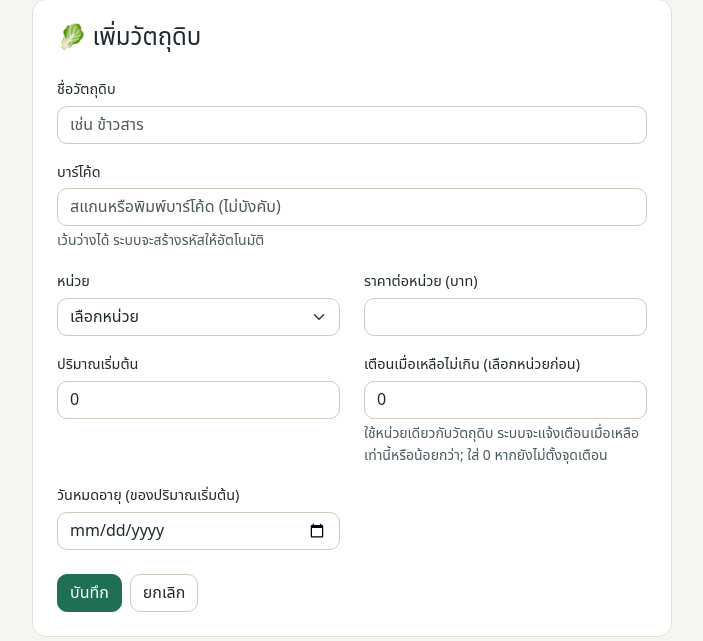
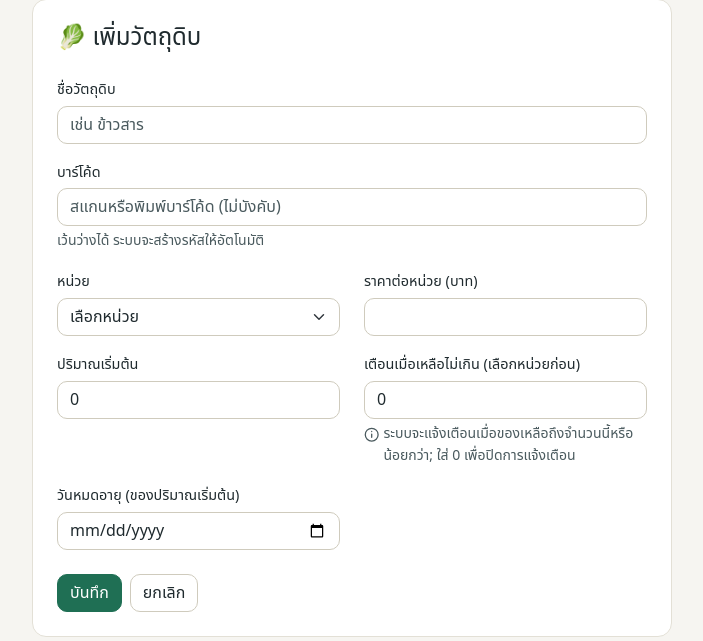
Before and after one commit to theepop66/CN331-Restaurant-management, a Django app: page /inventory/new/ in a window 1280 px wide. Shown: the part 129-770 px from the top of the page, without its empty margins (288-991 px from the left). Run offline with Django 5.2, Linux system fonts and the light colour scheme; a user stored in the database is signed in; tables that the repository leaves empty hold one stand-in row (values such as "Sample post"); some web fonts are replaced.

Commit message:
style(inventory): clarify reorder help with info icon

```diff
--- a/main/myproject/inventory/forms.py
+++ b/main/myproject/inventory/forms.py
@@ -93,8 +93,8 @@ class IngredientForm(forms.ModelForm):
         self.fields['unit'].choices = [('', 'เลือกหน่วย')] + list(Ingredient.Unit.choices)
         self.fields['price'].required = True
         self.fields['par_level'].help_text = (
-            'ใช้หน่วยเดียวกับวัตถุดิบ ระบบจะแจ้งเตือนเมื่อเหลือเท่านี้หรือน้อยกว่า; '
-            'ใส่ 0 หากยังไม่ตั้งจุดเตือน'
+            'ระบบจะแจ้งเตือนเมื่อของเหลือถึงจำนวนนี้หรือน้อยกว่า; '
+            'ใส่ 0 เพื่อปิดการแจ้งเตือน'
         )
         if self.instance.pk:
             # แก้ไขวัตถุดิบเดิม: ไม่มีช่องวันหมดอายุ (วันหมดอายุอยู่ที่ล็อต)
--- a/main/myproject/inventory/models.py
+++ b/main/myproject/inventory/models.py
@@ -86,7 +86,7 @@ class Ingredient(models.Model):
         decimal_places=3,
         default=Decimal('0'),
         validators=[MinValueValidator(Decimal('0'))],
-        help_text='ใช้หน่วยเดียวกับวัตถุดิบ ระบบจะแจ้งเตือนเมื่อเหลือเท่านี้หรือน้อยกว่า; ใส่ 0 หากยังไม่ตั้งจุดเตือน',
+        help_text='ระบบจะแจ้งเตือนเมื่อของเหลือถึงจำนวนนี้หรือน้อยกว่า; ใส่ 0 เพื่อปิดการแจ้งเตือน',
     )
     price = models.DecimalField(
         'ราคาต่อหน่วย',
--- a/main/myproject/templates/inventory/_icons.html
+++ b/main/myproject/templates/inventory/_icons.html
@@ -8,4 +8,5 @@
     <symbol id="i-box" viewBox="0 0 24 24"><path d="m7.5 4.27 9 5.15"/><path d="M21 8a2 2 0 0 0-1-1.73l-7-4a2 2 0 0 0-2 0l-7 4A2 2 0 0 0 3 8v8a2 2 0 0 0 1 1.73l7 4a2 2 0 0 0 2 0l7-4A2 2 0 0 0 21 16Z"/><path d="m3.3 7 8.7 5 8.7-5"/><path d="M12 22V12"/></symbol>
     <symbol id="i-in" viewBox="0 0 24 24"><path d="M21 15v4a2 2 0 0 1-2 2H5a2 2 0 0 1-2-2v-4"/><polyline points="7 10 12 15 17 10"/><line x1="12" x2="12" y1="15" y2="3"/></symbol>
     <symbol id="i-alert" viewBox="0 0 24 24"><path d="m21.73 18-8-14a2 2 0 0 0-3.48 0l-8 14A2 2 0 0 0 4 21h16a2 2 0 0 0 1.73-3"/><path d="M12 9v4"/><path d="M12 17h.01"/></symbol>
+    <symbol id="i-info" viewBox="0 0 24 24"><circle cx="12" cy="12" r="10"/><path d="M12 11v5"/><path d="M12 7h.01"/></symbol>
 </svg>
--- a/main/myproject/templates/inventory/form.html
+++ b/main/myproject/templates/inventory/form.html
@@ -33,7 +33,17 @@
                 </div>
                 <div class="row">
                     <div class="col-sm-6">{% include 'inventory/_field.html' with field=form.stock_quantity %}</div>
-                    <div class="col-sm-6">{% include 'inventory/_field.html' with field=form.par_level %}</div>
+                    <div class="col-sm-6">
+                        <div class="mb-3">
+                            <label class="form-label" for="{{ form.par_level.id_for_label }}">{{ form.par_level.label }}</label>
+                            {{ form.par_level }}
+                            <div class="form-text d-flex align-items-start gap-1">
+                                <svg class="icon flex-shrink-0 mt-1" aria-hidden="true"><use href="#i-info"/></svg>
+                                <span>{{ form.par_level.help_text }}</span>
+                            </div>
+                            {% for error in form.par_level.errors %}<div class="field-error">{{ error }}</div>{% endfor %}
+                        </div>
+                    </div>
                     {% if form.expiry_date %}
                     <div class="col-sm-6">{% include 'inventory/_field.html' with field=form.expiry_date %}</div>
                     {% endif %}
```
Also changed, not shown: main/myproject/inventory/migrations/0006_alter_ingredient_par_level_help_text.py (added).
